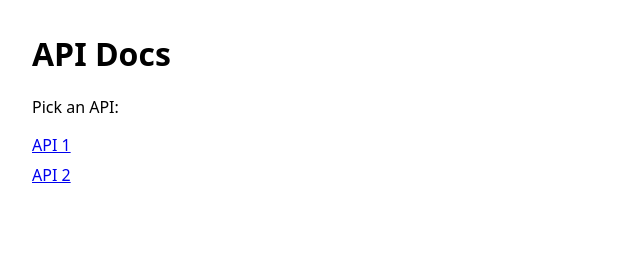
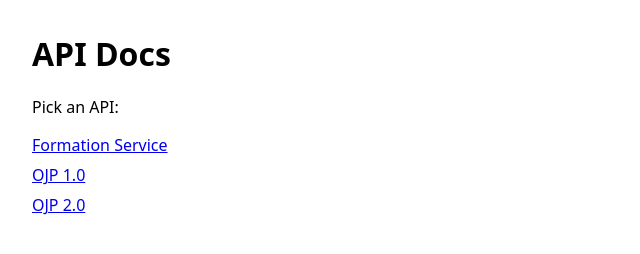
Before and after one commit to openTdataCH/test-api-explorer, a plain HTML site: page site/index.html in a window 1280 px wide. Shown: the whole page, without its empty margins (0-640 px from the left). Drawn offline with Linux system fonts and the light colour scheme.

Commit message:
Use new APIs

```diff
--- a/site/index.html
+++ b/site/index.html
@@ -13,8 +13,9 @@
   <h1>API Docs</h1>
   <p>Pick an API:</p>
   <nav>
-    <a href="./api1/">API 1</a>
-    <a href="./api2/">API 2</a>
+    <a href="./formation/">Formation Service</a>
+    <a href="./ojp1.0/">OJP 1.0</a>
+    <a href="./ojp2.0/">OJP 2.0</a>
   </nav>
 </body>
 </html>
```
